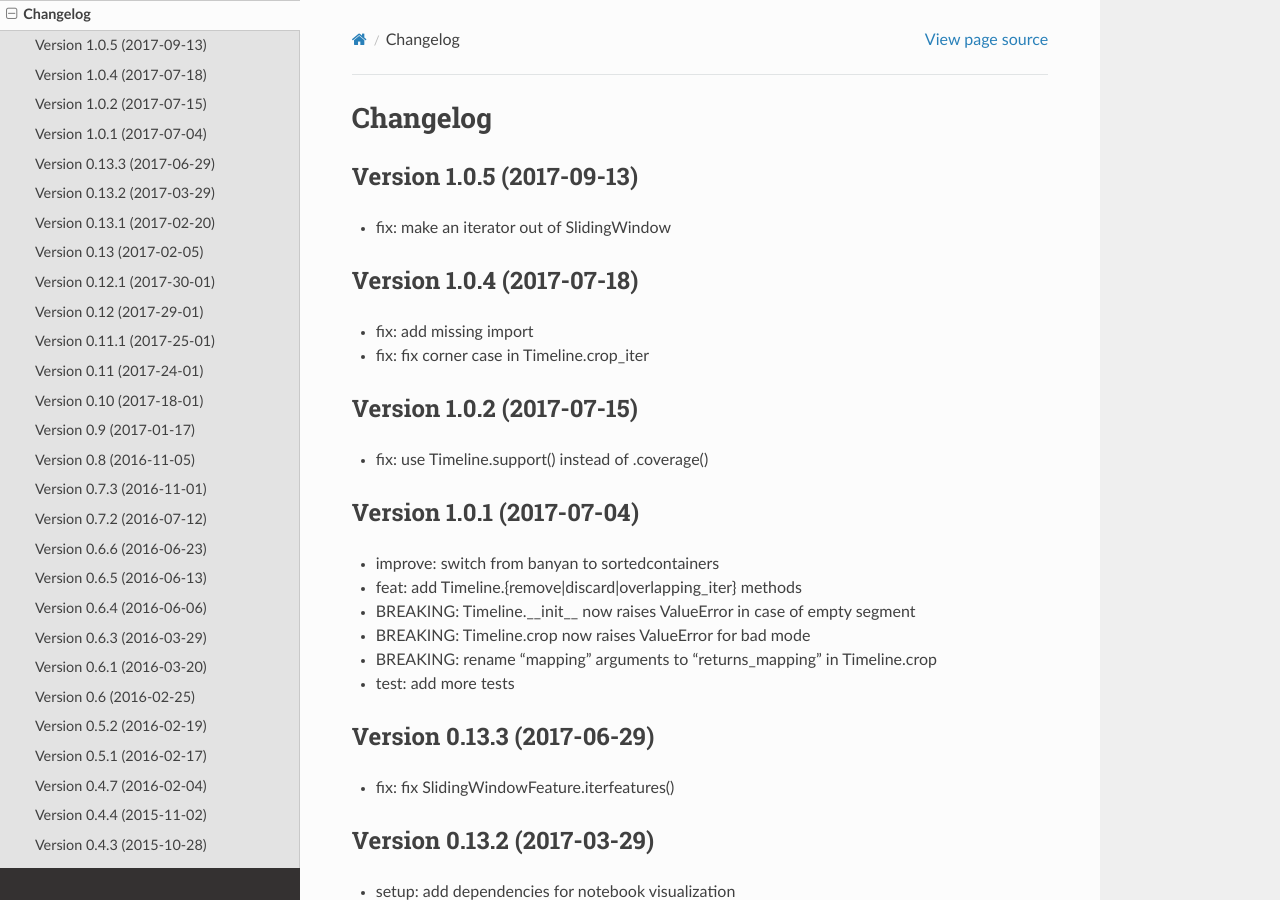
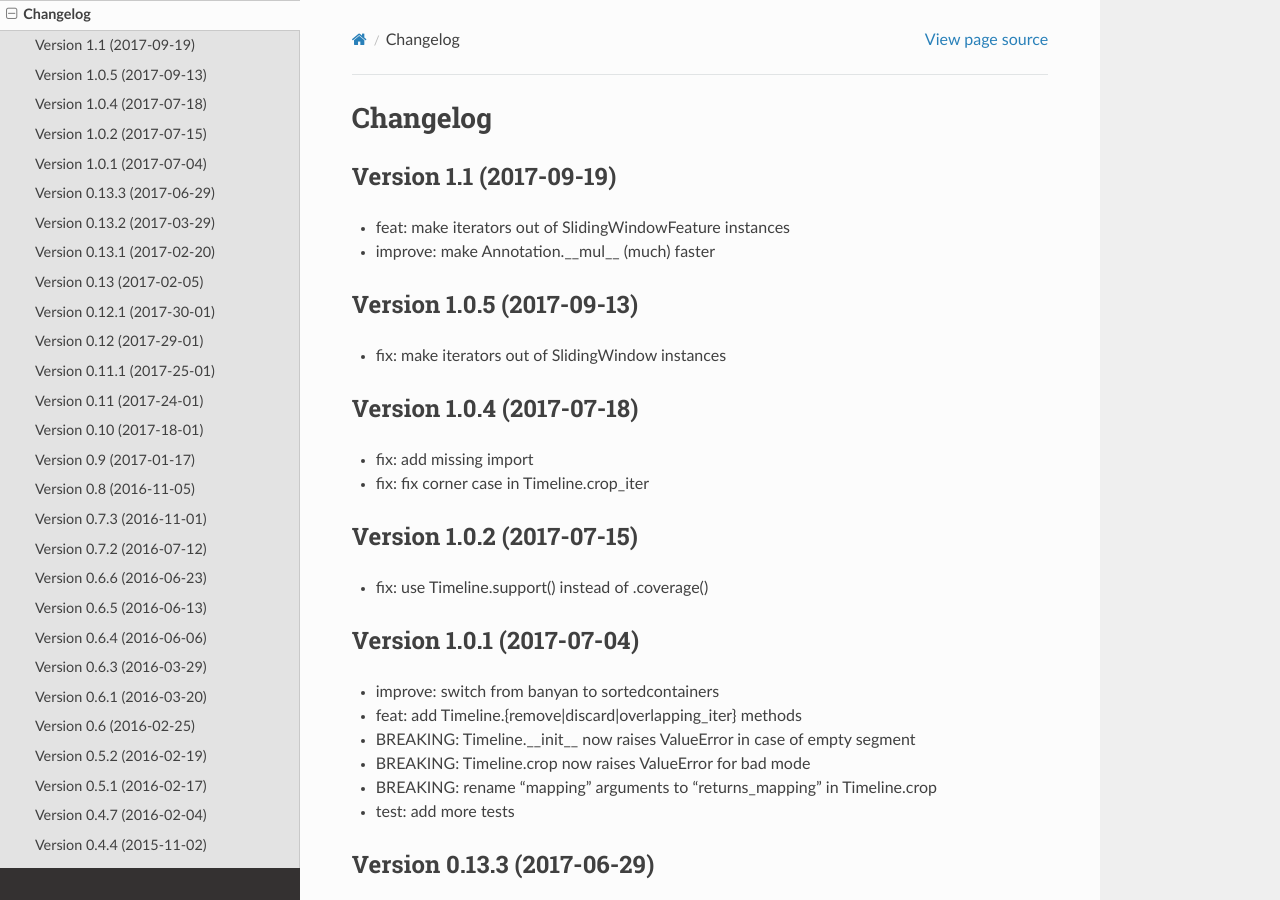
Before and after one commit to pyannote/pyannote-core, a Sphinx documentation site: the page built from doc/source/changelog.rst, in a window 1280 px wide and 900 px high. Built offline with Sphinx 7.4.7 and the Read the Docs theme 2.0.0, drawn with Linux system fonts in a browser that asks for light colours.

Commit message:
doc: update changelog

```diff
--- a/doc/source/changelog.rst
+++ b/doc/source/changelog.rst
@@ -2,10 +2,16 @@
 Changelog
 #########
 
+Version 1.1 (2017-09-19)
+~~~~~~~~~~~~~~~~~~~~~~~~
+
+- feat: make iterators out of SlidingWindowFeature instances
+- improve: make Annotation.__mul__ (much) faster
+
 Version 1.0.5 (2017-09-13)
 ~~~~~~~~~~~~~~~~~~~~~~~~~~
 
-- fix: make an iterator out of SlidingWindow
+- fix: make iterators out of SlidingWindow instances
 
 Version 1.0.4 (2017-07-18)
 ~~~~~~~~~~~~~~~~~~~~~~~~~~
```
